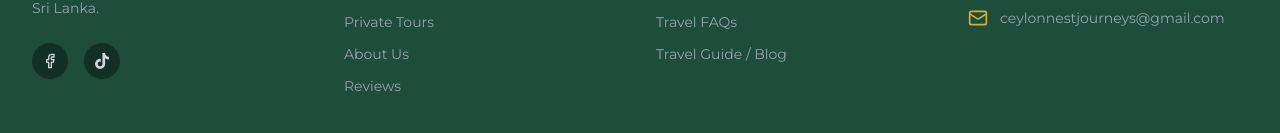
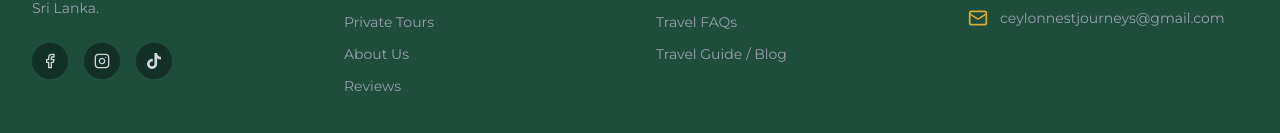
Before and after one commit to imindusara/enoli-sri-lanka-elelephant-safari, a React (Vite) app: page / in a window 1280 px wide. Shown: the part 8865-8998 px from the top of the page. Built offline with nearby package versions, Linux system fonts and the light colour scheme; a web font is replaced by a local one.

Commit message:
feat: add responsive footer component and implement SEO configuration files

```diff
--- a/src/components/Footer.tsx
+++ b/src/components/Footer.tsx
@@ -1,6 +1,6 @@
 import React, { useState } from 'react';
 import { Link } from 'react-router-dom';
-import { Phone, Mail, MapPin, Facebook, ChevronDown, ChevronUp } from 'lucide-react';
+import { Phone, Mail, MapPin, Facebook, Instagram, ChevronDown, ChevronUp } from 'lucide-react';
 
 export const Footer: React.FC = () => {
   const [expandedSection, setExpandedSection] = useState<string | null>(null);
@@ -34,6 +34,15 @@ export const Footer: React.FC = () => {
                 aria-label="Facebook"
               >
                 <Facebook className="h-4 w-4" />
+              </a>
+              <a
+                href="https://www.instagram.com/ceylonnestjourneys?utm_source=qr&igsi=d2ExNXpqNXJ0bnlz"
+                target="_blank"
+                rel="noopener noreferrer"
+                className="bg-primary-dark hover:bg-accent hover:text-white p-2.5 rounded-full transition-colors duration-300"
+                aria-label="Instagram"
+              >
+                <Instagram className="h-4 w-4" />
               </a>
               <a
                 href="https://www.tiktok.com/@ceylohbyun2?_r=1&_t=ZS-996EzvCnX4j"
```
Also changed, not shown: public/robots.txt (added), 2 other files (tests, documents, lock files or other folders).
